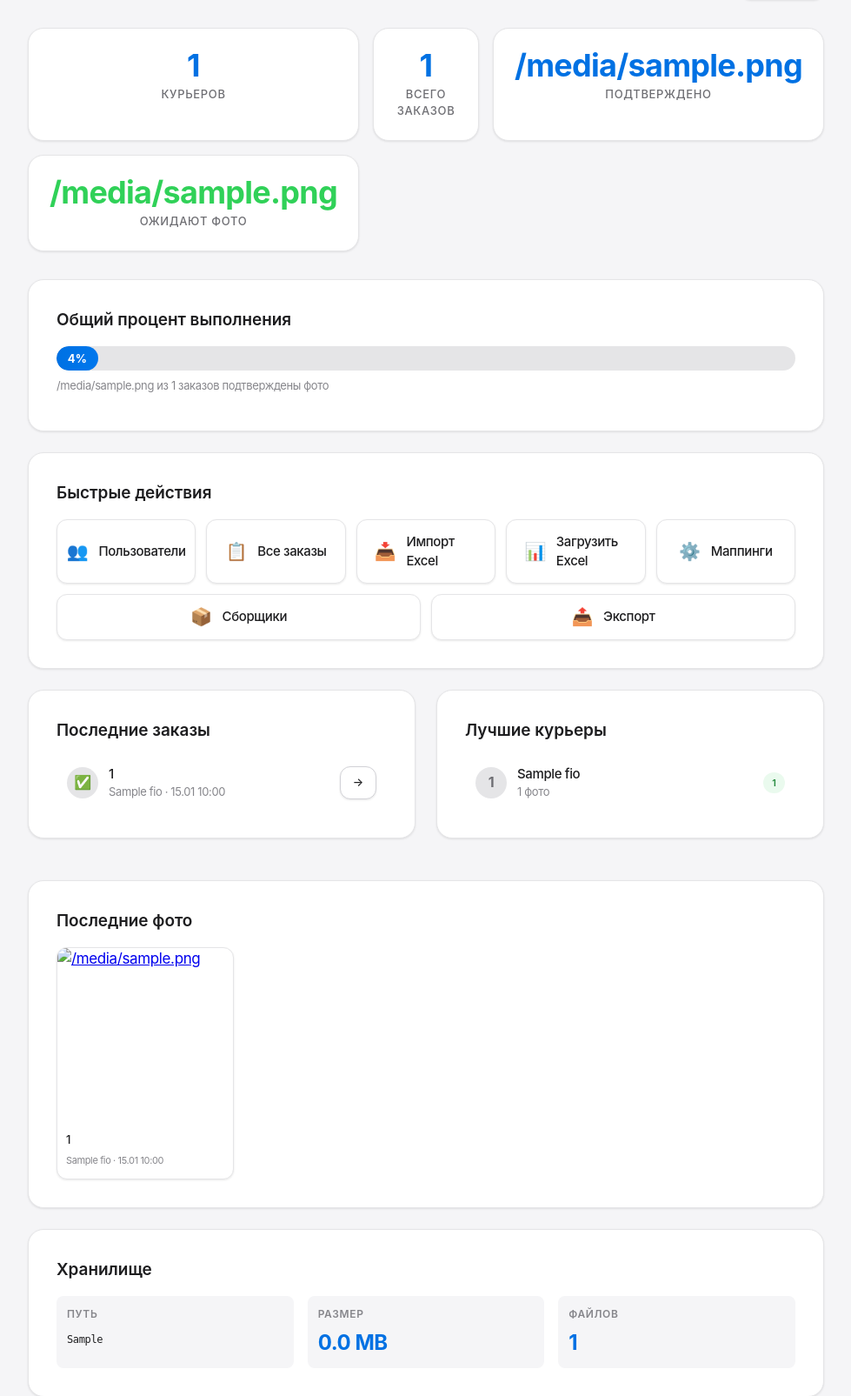
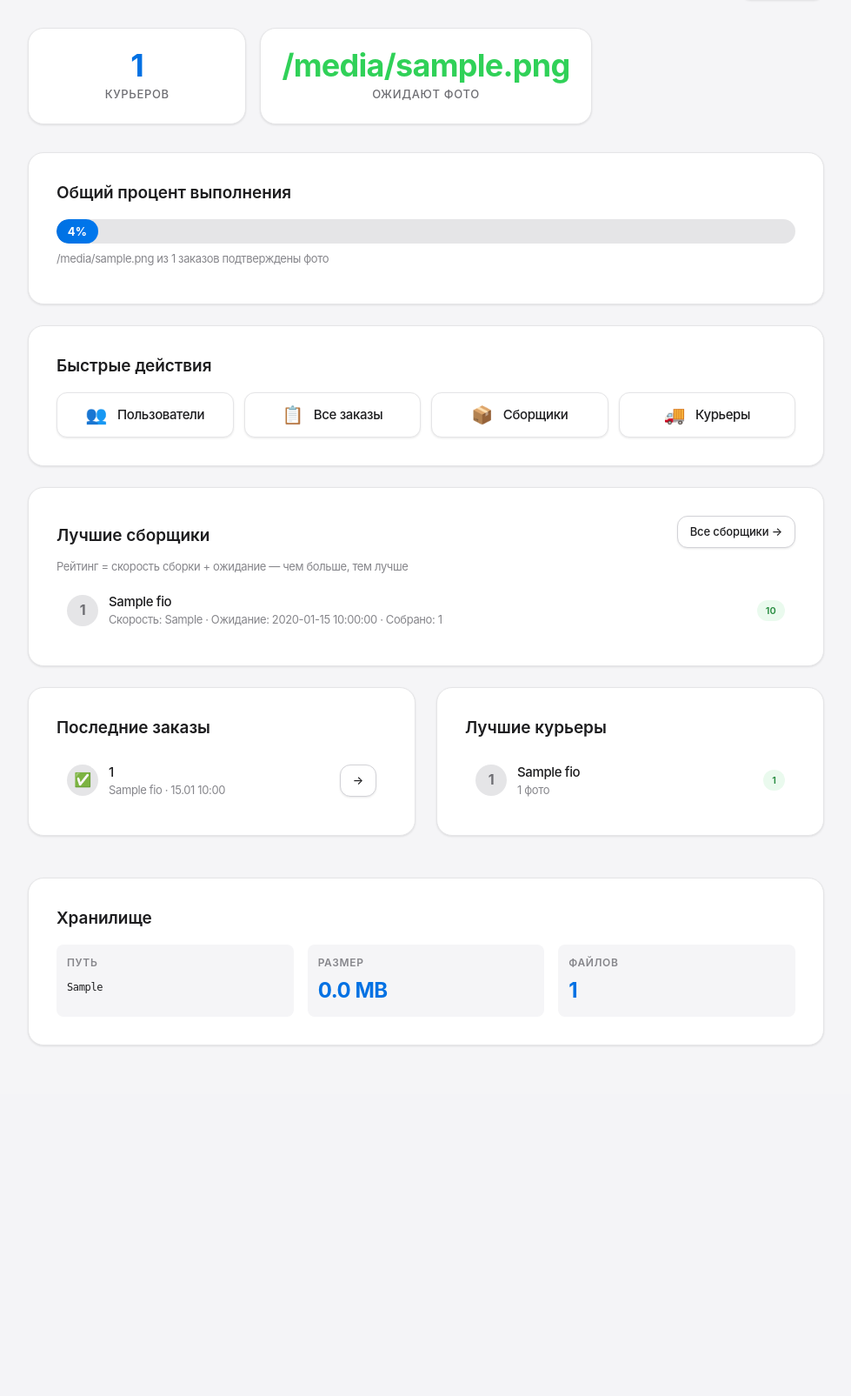
Before and after one commit to VladChristmas/gl-jb, a Flask app: template app/templates/admin_dashboard.html in a window 1280 px wide. Shown: the part 134-1739 px from the top of the page at 87% size, without its empty margins (150-1129 px from the left). After the commit the page ends 1337 px from the top, so only its background shows below. Run offline with Flask 3, Linux system fonts and the light colour scheme; the template is opened without the code that fills it: most values are stand-ins (such as "Sample title", 1, 10 or a date in 2020); parts of the project's set-up code (start-up, migrations or seed data) failed here and were passed over; some libraries are stand-ins or nearby versions.

Commit message:
feat: rework admin dashboard — separate courier page, picker ranking, photo request by topic

```diff
--- a/app/templates/admin_dashboard.html
+++ b/app/templates/admin_dashboard.html
@@ -13,14 +13,6 @@
     <div class="stat-card">
         <div class="stat-number">{{ stats.users_count }}</div>
         <div class="stat-label">Курьеров</div>
-    </div>
-    <div class="stat-card">
-        <div class="stat-number">{{ stats.orders_count }}</div>
-        <div class="stat-label">Всего заказов</div>
-    </div>
-    <div class="stat-card">
-        <div class="stat-number">{{ stats.orders_with_photos }}</div>
-        <div class="stat-label">Подтверждено</div>
     </div>
     <div class="stat-card">
         <div class="stat-number" style="color: {% if stats.orders_without_photos > 0 %}var(--warning){% else %}var(--success){% endif %};">
@@ -53,22 +45,45 @@
         <a href="{{ url_for('admin.orders') }}" class="nav-item">
             <span>📋</span> Все заказы
         </a>
-        <a href="{{ url_for('admin.import_excel') }}" class="nav-item">
-            <span>📥</span> Импорт Excel
-        </a>
-        <a href="{{ url_for('admin.upload_excel') }}" class="nav-item">
-            <span>📊</span> Загрузить Excel
-        </a>
-        <a href="{{ url_for('admin.import_mappings') }}" class="nav-item">
-            <span>⚙️</span> Маппинги
-        </a>
         <a href="{{ url_for('admin.pickers') }}" class="nav-item">
             <span>📦</span> Сборщики
         </a>
-        <a href="{{ url_for('admin.export_excel') }}" class="nav-item">
-            <span>📤</span> Экспорт
+        <a href="{{ url_for('admin.couriers') }}" class="nav-item">
+            <span>🚚</span> Курьеры
         </a>
     </nav>
+</div>
+
+<!-- Best Pickers -->
+<div class="card">
+    <div class="page-header" style="margin-bottom: 12px;">
+        <h2 style="margin: 0;">Лучшие сборщики</h2>
+        <a href="{{ url_for('admin.pickers') }}" class="btn btn-sm btn-secondary">Все сборщики →</a>
+    </div>
+    <p class="help-text" style="margin-top: 0;">
+        Рейтинг = скорость сборки + ожидание — чем больше, тем лучше
+    </p>
+    {% if stats.best_pickers %}
+    <div class="activity-list">
+        {% for picker in stats.best_pickers %}
+        <div class="activity-item">
+            <div class="activity-icon">{{ loop.index }}</div>
+            <div class="activity-body">
+                <div class="activity-title">{{ picker.fio }}</div>
+                <div class="activity-meta">
+                    Скорость: {{ picker.pick_speed }} · Ожидание: {{ picker.wait_time }}
+                    · Собрано: {{ picker.pick_count }}
+                </div>
+            </div>
+            <div class="badge badge-success">{{ picker.score }}</div>
+        </div>
+        {% endfor %}
+    </div>
+    {% else %}
+    <div class="empty-state" style="padding: 24px;">
+        <div class="empty-state-text">Нет данных о сборщиках — импортируйте файл со столбцом «Сборщик»</div>
+    </div>
+    {% endif %}
 </div>
 
 <div class="dashboard-grid">
@@ -119,30 +134,6 @@
     </div>
 </div>
 
-<!-- Recent Photos -->
-<div class="card">
-    <h2>Последние фото</h2>
-    {% if stats.recent_photos %}
-    <div class="photos-grid">
-        {% for photo, order, user in stats.recent_photos %}
-        <div class="photo-item">
-            <a href="{{ url_for('main.uploaded_file', filename=photo.filename) }}" target="_blank" class="photo-link">
-                <img src="{{ url_for('main.uploaded_file', filename=photo.filename) }}" alt="{{ photo.original_filename }}" loading="lazy">
-            </a>
-            <div class="photo-meta">
-                <p>{{ order.order_number or '#' ~ order.id }}</p>
-                <small>{{ user.fio }} · {{ photo.uploaded_at.strftime('%d.%m %H:%M') if photo.uploaded_at else '' }}</small>
-            </div>
-        </div>
-        {% endfor %}
-    </div>
-    {% else %}
-    <div class="empty-state" style="padding: 24px;">
-        <div class="empty-state-text">Фото пока не загружены</div>
-    </div>
-    {% endif %}
-</div>
-
 <!-- Storage Info -->
 <div class="card">
     <h2>Хранилище</h2>
```
Also changed, not shown: app/blueprints/admin.py (+17 -2 lines), app/services/dashboard_service.py (+32 -3 lines), app/templates/admin_couriers.html (added, +93 -0 lines), app/templates/admin_pickers.html (+8 -54 lines), tests/test_picker_dashboard.py (+194 -0 lines).
